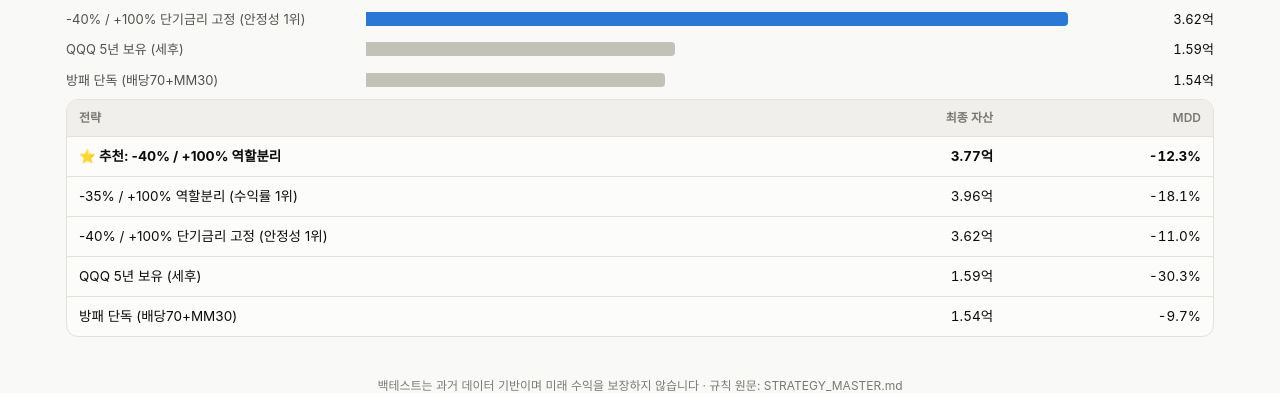
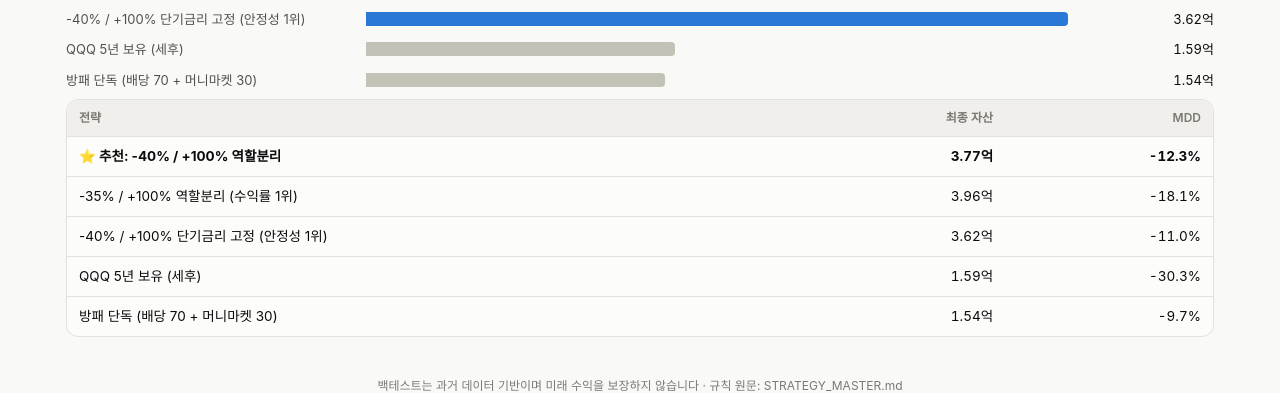
Before and after one commit to chataeyun/executive-dashboard, a plain HTML site: page strategy/index.html in a window 1280 px wide. Shown: the part 1170-1563 px from the top of the page. Drawn offline with Linux system fonts and the light colour scheme.

Commit message:
chore: 백테스트 라벨 MM30을 머니마켓으로 풀어 씀

```diff
--- a/strategy/index.html
+++ b/strategy/index.html
@@ -277,7 +277,7 @@ const BT_DC = [
   {name:"-35% / +100% 역할분리 (수익률 1위)", v:3.96, mdd:-18.1, kind:"var"},
   {name:"-40% / +100% 단기금리 고정 (안정성 1위)", v:3.62, mdd:-11.0, kind:"var"},
   {name:"QQQ 5년 보유 (세후)", v:1.59, mdd:-30.3, kind:"ref"},
-  {name:"방패 단독 (배당70+MM30)", v:1.54, mdd:-9.7, kind:"ref"}
+  {name:"방패 단독 (배당 70 + 머니마켓 30)", v:1.54, mdd:-9.7, kind:"ref"}
 ];
 const BT_US = [
   {name:"우량 저변동: BRK-B+XLV+SCHD", v:24.74, cagr:61.1, mdd:-17.3, kind:"best"},
```
